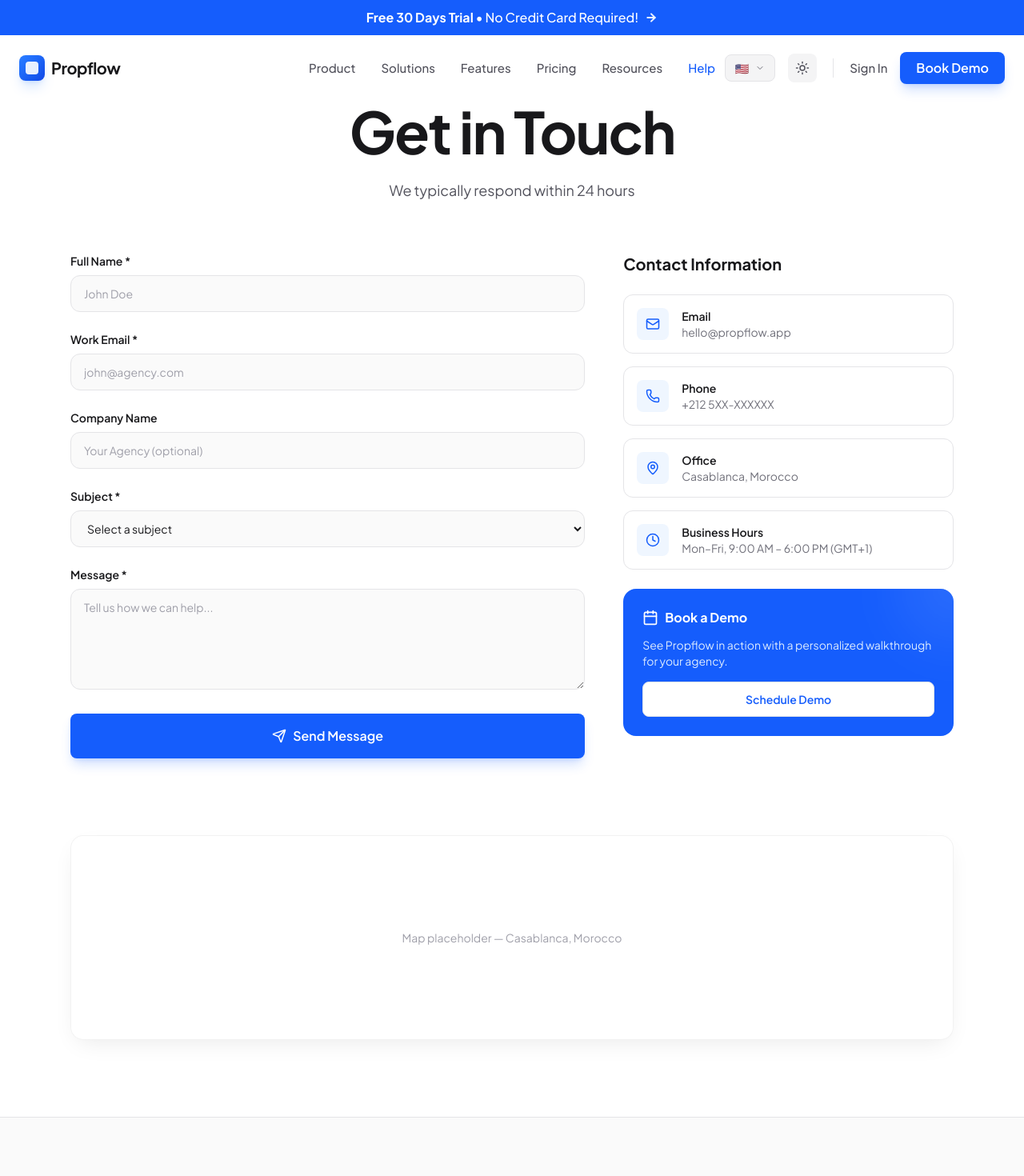
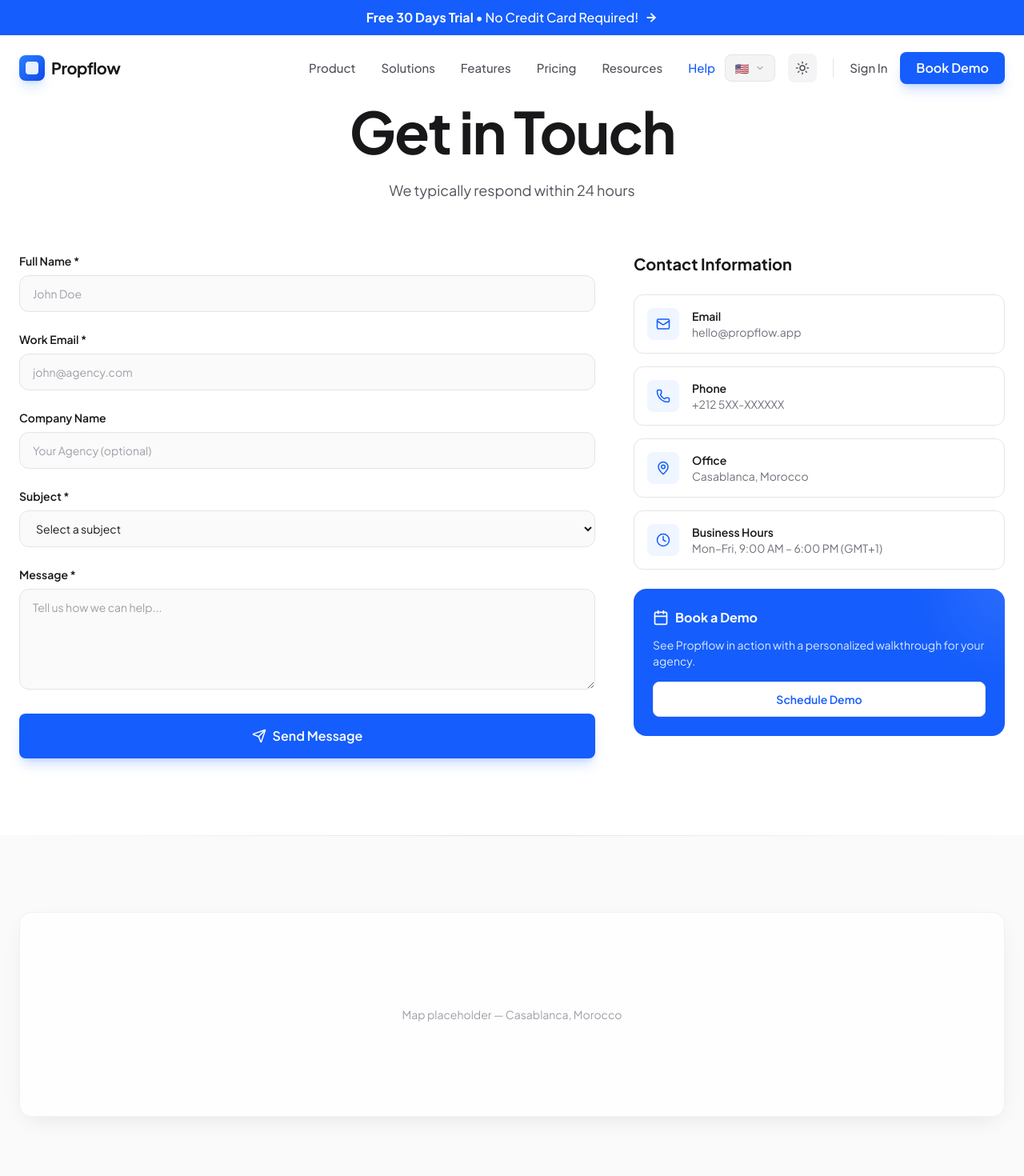
Before and after one commit to serendipian/Propflow-LP, a React (Vite) app: page /contact in a window 1280 px wide. Shown: the top 1470 px of the page at 80% size. Built offline with nearby package versions, Linux system fonts and the light colour scheme.

Commit message:
refactor: Refine pricing and contact page layouts, update section backgrounds, and adjust component styling.

```diff
--- a/src/components/pricing/AddonBuilder.tsx
+++ b/src/components/pricing/AddonBuilder.tsx
@@ -40,11 +40,11 @@ export default function AddonBuilder({ billing, selectedPlan }: AddonBuilderProp
 
   return (
     <div className="max-w-screen-2xl mx-auto px-6">
-      <div className="text-center mb-8">
-        <h3 className="text-4xl font-bold text-zinc-900 dark:text-white mb-2">
+      <div className="text-center mb-12">
+        <h2 className="text-3xl md:text-5xl font-bold text-zinc-900 dark:text-white mb-4 tracking-tight">
           Need more power?
-        </h3>
-        <p className="text-xl text-zinc-500">
+        </h2>
+        <p className="text-lg text-zinc-600 dark:text-zinc-400 max-w-2xl mx-auto">
           Supercharge your workflow with add-ons and AI credits.
         </p>
       </div>
--- a/src/components/pricing/EnterpriseCTA.tsx
+++ b/src/components/pricing/EnterpriseCTA.tsx
@@ -8,7 +8,7 @@ export default function EnterpriseCTA() {
   const { t } = useTranslation();
 
   return (
-    <section className="py-24 bg-zinc-50 dark:bg-black relative">
+    <section className="py-24 bg-white dark:bg-zinc-950 relative">
       <div className="absolute top-0 inset-x-0 h-px bg-gradient-to-r from-transparent via-zinc-200 dark:via-zinc-800 to-transparent" />
       <motion.div
         initial={{ opacity: 0, y: 20 }}
@@ -23,11 +23,13 @@ export default function EnterpriseCTA() {
         <p className="text-lg text-zinc-600 dark:text-zinc-400 mb-8 max-w-2xl mx-auto">
           {t('pricingPage.enterprise.subtitle')}
         </p>
-        <Link to="/contact">
-          <Button variant="primary" className="!h-14 !px-8 !text-lg">
-            {t('pricingPage.enterprise.cta')}
-          </Button>
-        </Link>
+        <div className="flex justify-center">
+          <Link to="/contact">
+            <Button variant="primary" className="!h-14 !px-8 !text-lg">
+              {t('pricingPage.enterprise.cta')}
+            </Button>
+          </Link>
+        </div>
       </motion.div>
     </section>
   );
--- a/src/components/pricing/PlanCards.tsx
+++ b/src/components/pricing/PlanCards.tsx
@@ -17,7 +17,7 @@ export default function PlanCards({ billing, selectedPlan, onSelectPlan }: PlanC
   const lang = i18n.language;
 
   return (
-    <section className="pb-24 bg-white dark:bg-zinc-950">
+    <section className="pt-8 pb-24 bg-white dark:bg-zinc-950">
       <div className="max-w-7xl mx-auto px-6">
         <div className="grid grid-cols-1 md:grid-cols-3 gap-6 items-start">
           {(Object.entries(basePlans) as [PlanId, (typeof basePlans)['solo']][]).map(
--- a/src/components/pricing/PricingFAQ.tsx
+++ b/src/components/pricing/PricingFAQ.tsx
@@ -15,7 +15,8 @@ export default function PricingFAQ() {
   }));
 
   return (
-    <section className="py-24 bg-white dark:bg-zinc-950 relative">
+    <section className="py-24 bg-zinc-50 dark:bg-black relative">
+      <div className="absolute top-0 inset-x-0 h-px bg-gradient-to-r from-transparent via-zinc-200 dark:via-zinc-800 to-transparent" />
       <motion.div
         initial={{ opacity: 0, y: 20 }}
         whileInView={{ opacity: 1, y: 0 }}
--- a/src/pages/ContactPage.tsx
+++ b/src/pages/ContactPage.tsx
@@ -19,7 +19,7 @@ export default function ContactPage() {
           initial={{ opacity: 0, y: 20 }}
           animate={{ opacity: 1, y: 0 }}
           transition={{ duration: 0.5 }}
-          className="max-w-screen-2xl mx-auto px-6 text-center"
+          className="max-w-7xl mx-auto px-6 text-center"
         >
           <h1 className="text-4xl md:text-7xl font-bold text-zinc-900 dark:text-white mb-6 tracking-tight">
             {t('contactPage.title')}
@@ -32,7 +32,7 @@ export default function ContactPage() {
 
       {/* Form + Info */}
       <section className="pb-24 bg-white dark:bg-zinc-950">
-        <div className="max-w-6xl mx-auto px-6">
+        <div className="max-w-7xl mx-auto px-6">
           <div className="grid grid-cols-1 lg:grid-cols-5 gap-12 items-start">
             <motion.div
               initial={{ opacity: 0, x: -20 }}
@@ -55,8 +55,9 @@ export default function ContactPage() {
       </section>
 
       {/* Map Placeholder */}
-      <section className="pb-24 bg-white dark:bg-zinc-950">
-        <div className="max-w-6xl mx-auto px-6">
+      <section className="py-24 bg-zinc-50 dark:bg-black relative">
+        <div className="absolute top-0 inset-x-0 h-px bg-gradient-to-r from-transparent via-zinc-200 dark:via-zinc-800 to-transparent" />
+        <div className="max-w-7xl mx-auto px-6">
           <GlassPanel className="w-full h-64 rounded-2xl flex items-center justify-center">
             <p className="text-zinc-400 dark:text-zinc-600 text-sm">
               Map placeholder — Casablanca, Morocco
--- a/src/pages/PricingPage.tsx
+++ b/src/pages/PricingPage.tsx
@@ -24,7 +24,8 @@ export default function PricingPage() {
       <PricingHero billing={billing} onBillingChange={setBilling} />
       <PlanCards billing={billing} selectedPlan={selectedPlan} onSelectPlan={setSelectedPlan} />
       <ComparisonTable />
-      <section className="py-24 bg-white dark:bg-zinc-950">
+      <section className="py-24 bg-white dark:bg-zinc-950 relative">
+        <div className="absolute top-0 inset-x-0 h-px bg-gradient-to-r from-transparent via-zinc-200 dark:via-zinc-800 to-transparent" />
         <AddonBuilder billing={billing} selectedPlan={selectedPlan} />
       </section>
       <PricingFAQ />
```
